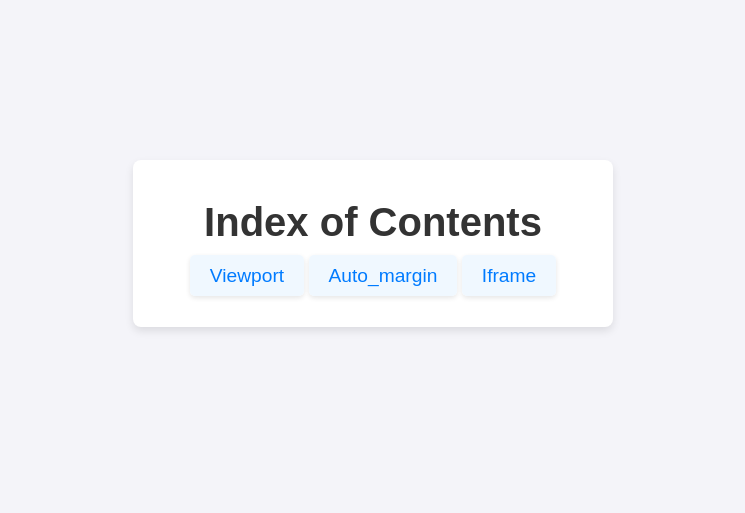
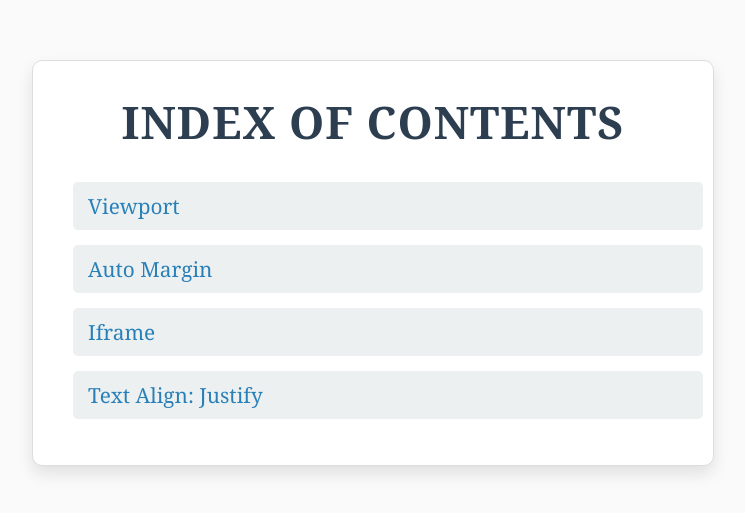
Before and after one commit to mohitjangra117/FSD_HTML, a plain HTML site: page index.html in a window 1280 px wide. Shown: the part 157-670 px from the top of the page, without its empty margins (267-1012 px from the left). Drawn offline with Linux system fonts and the light colour scheme.

Commit message:
Text Align Justify

```diff
--- a/index.html
+++ b/index.html
@@ -13,60 +13,82 @@
 
         /* Apply a background color, font, and padding */
         body {
-            font-family: Arial, sans-serif;
-            background-color: #f4f4f9;
+            font-family: 'Georgia', serif;
+            background-color: #fafafa;
+            color: #333;
             display: flex;
             justify-content: center;
             align-items: center;
             height: 100vh;
+            padding: 20px;
         }
 
-        /* Style the container (centered content) */
+        /* Style the container for the index */
         .container {
-            text-align: center;
+            text-align: left;
             background-color: white;
-            border-radius: 8px;
-            box-shadow: 0 4px 8px rgba(0, 0, 0, 0.1);
-            padding: 40px;
-            width: 80%;
-            max-width: 400px;
+            border-radius: 10px;
+            box-shadow: 0 8px 16px rgba(0, 0, 0, 0.1);
+            padding: 30px 40px;
+            width: 100%;
+            max-width: 600px;
+            border: 1px solid #ddd;
         }
 
         /* Style for the main header */
         h1 {
-            font-size: 2.5em;
-            color: #333;
-            margin-bottom: 20px;
+            font-size: 2.8em;
+            color: #2c3e50;
+            margin-bottom: 30px;
+            text-align: center;
+            font-weight: bold;
+            letter-spacing: 1px;
+            text-transform: uppercase;
+        }
+
+        /* Style the section with the links */
+        .links {
+            list-style-type: none;
+            padding-left: 0;
+        }
+
+        /* Style for each link item */
+        .links li {
+            margin: 15px 0;
+            font-size: 1.3em;
         }
 
         /* Style the link */
         a {
-            font-size: 1.2em;
-            color: #007bff;
             text-decoration: none;
-            padding: 10px 20px;
+            color: #2980b9;
+            padding: 10px 15px;
             border-radius: 5px;
-            background-color: #f0f8ff;
-            box-shadow: 0 2px 5px rgba(0, 0, 0, 0.1);
+            background-color: #ecf0f1;
+            display: inline-block;
+            width: 100%;
             transition: all 0.3s ease;
         }
 
         /* Hover effect for the link */
         a:hover {
-            background-color: #0056b3;
+            background-color: #3498db;
             color: white;
-            transform: translateY(-2px);
-            box-shadow: 0 5px 10px rgba(0, 0, 0, 0.2);
+            transform: translateY(-3px);
+            box-shadow: 0 4px 8px rgba(0, 0, 0, 0.2);
         }
+
     </style>
 </head>
 <body>
     <div class="container">
         <h1>Index of Contents</h1>
-        <a href="viewport.html">Viewport</a>
-        <a href="Auto_margin.html" >Auto_margin</a>
-        <a href="iframe.html" >Iframe</a>
-
+        <ul class="links">
+            <li><a href="viewport.html">Viewport</a></li>
+            <li><a href="Auto_margin.html">Auto Margin</a></li>
+            <li><a href="iframe.html">Iframe</a></li>
+            <li><a href="Text_Align_Justify.html">Text Align: Justify</a></li>
+        </ul>
     </div>
 </body>
 </html>
```
Also changed, not shown: Text_Align_Justify.html (added, +25 -0 lines).
